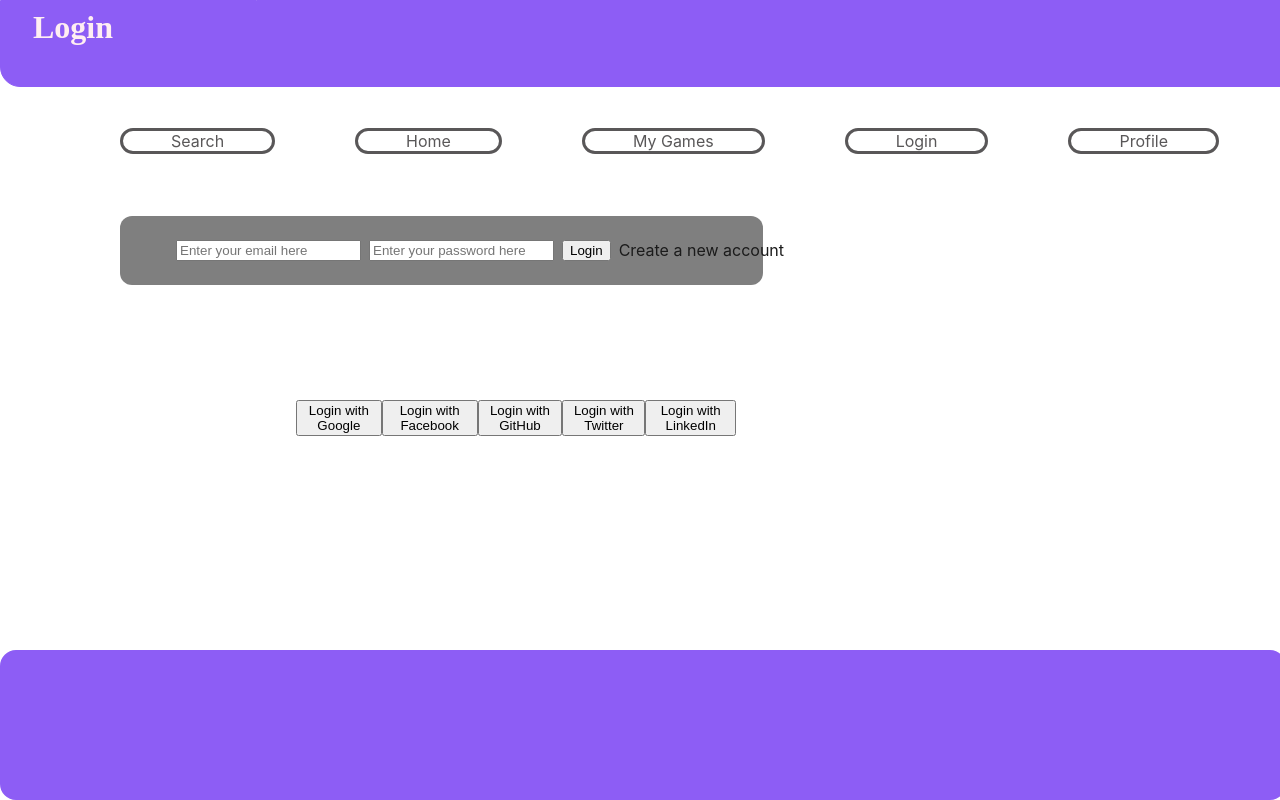
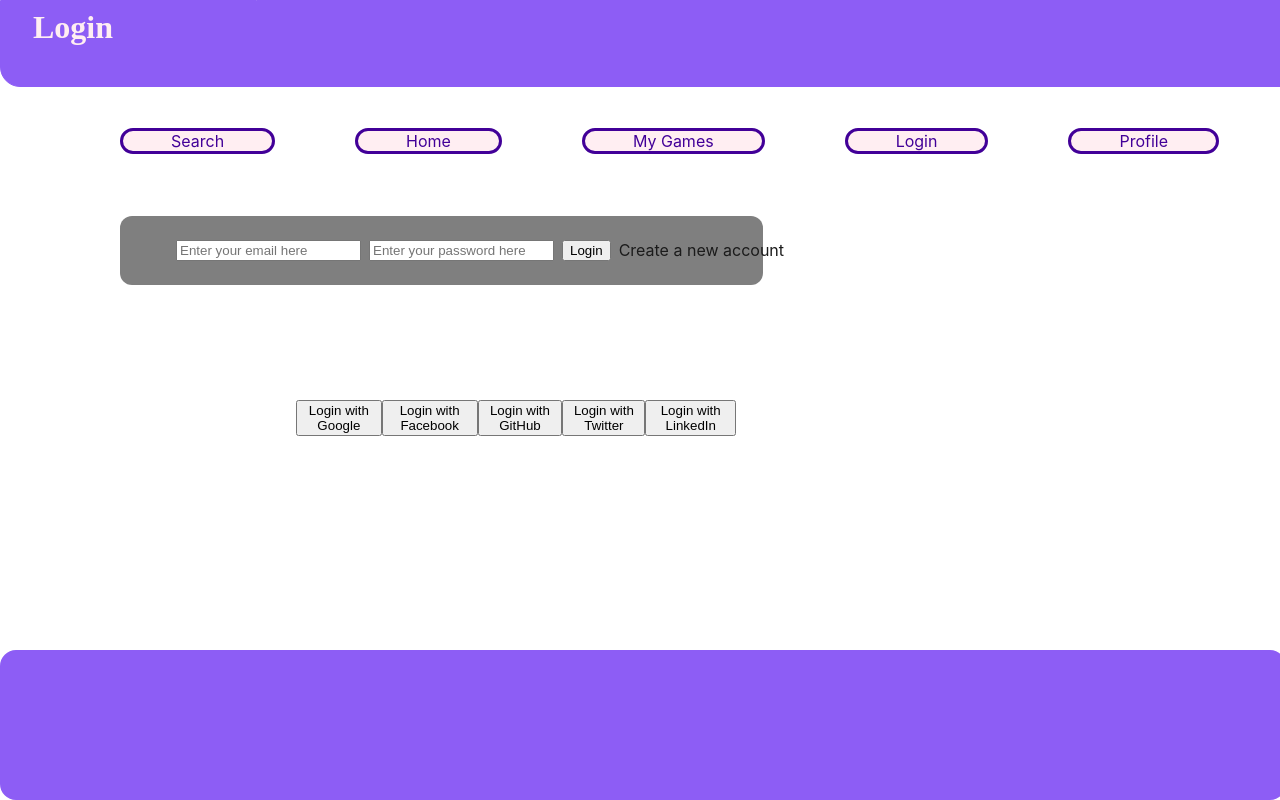
Before and after one commit to andrewdiaz20/project-gaming-website, a React (Create React App) app in the folder frontend/: page /Login in a window 1280 px wide. Built offline with nearby package versions, Linux system fonts and the light colour scheme.

Commit message:
background

```diff
--- a/frontend/src/App.css
+++ b/frontend/src/App.css
@@ -1,3 +1,10 @@
+
+.homescreenbackground{
+  position: fixed;
+  background-size: cover;
+  margin-top: 5vh;
+}
+
 .HomeTitle{
   color: #FFEEF2;
   position: fixed;
@@ -10,6 +17,7 @@
   font-family: cursive;
   padding-left: 1em;
   padding-right: 100%;
+  z-index: 6;
 }
 
 /* css for the navbar */
@@ -17,15 +25,7 @@
   top: 14vh;
   display: flex;
   position: fixed;
-  /* flex-wrap: wrap;
-  position: fixed;
-  flex-direction: row;
-  display: flex;
-  list-style-type: none;
-  justify-content: space-between;
-  top: 15vh;
-  padding-right: 5vh; */
-
+  z-index: 6;
 }
 
 ul{
@@ -36,16 +36,16 @@ ul{
 }
 
 /* home nav bar buttons*/
-li a {
+/* li a {
   border-radius: 1em;
   text-decoration: none;
-  border: 3px solid #D3D3D3;
+  border: 3px solid #420098;
   padding-left: 3em;
   padding-right: 3em;
-  color: #D3D3D3;
+  color: #420098;
   margin-left: 10vh;
   display:flex;
-}
+} */
 
 footer{
   border-radius: 1em;
@@ -122,12 +122,13 @@ ul{
 li a {
   border-radius: 1em;
   text-decoration: none;
-  border: 3px solid #595758;
+  border: 3px solid #420098;
   padding-left: 3em;
   padding-right: 3em;
-  color: #595758;
+  color:#420098;
   margin-left: 10vh;
   display:flex;
+  background-color: #FFEEF2;
 }
 
 footer{
@@ -246,9 +247,10 @@ a:hover{
 /* gameList */
 .card{
   color: #420098;
-  margin-left: 1cqw;
+  margin-left: 10vh;
+  margin-right: 10vh;
   margin-top: 25vh;
-  margin-right: 150vh;
+  margin-bottom: 20vh;
   background-color: #FFE4F3;
   border-bottom-right-radius: 20px;
   border-bottom-left-radius: 20px;
@@ -266,7 +268,11 @@ a:hover{
   background-color: #8D5DF5;
   font-stretch: 100%;
   font-family: cursive;
+  margin-top: 0;
   padding-left: 8vh;
   padding-right: 100%;
+  padding-top: 4vh;
+  padding-bottom: 3vh;
+  z-index: 5;
 
 }
--- a/frontend/src/Components/GameList.js
+++ b/frontend/src/Components/GameList.js
@@ -17,6 +17,9 @@ const GameList = () => {
                     'Content-Type': 'application/json'
                 }
             }
+
+            console.log(url)
+            console.log(options)
             const response = await fetch(url, options)
             const data = await response.json()
             console.log(data)
@@ -27,6 +30,9 @@ const GameList = () => {
     }, [])
     return (
         <div>
+            <div>
+                <h1 class='GameListT'>GameList</h1>
+            </div>
 
             {games.map((game, index) => (
 
@@ -50,6 +56,7 @@ const GameList = () => {
                 </Card>
 
             ))}
+            <footer></footer>
         </div>
     )
 }
--- a/frontend/src/Components/Home.js
+++ b/frontend/src/Components/Home.js
@@ -11,7 +11,9 @@ function Home() {
                 <h1>GameGlance</h1>
             </div>
             <div>
+                <img class='homescreenbackground'src="video-games-collage-wide-2048x1152.jpg" alt="multiple-game-picture"></img>
             </div>
+
             <footer></footer>
         </main>
     )
```
Also changed, not shown: 1 other file (tests, documents, lock files or other folders).
